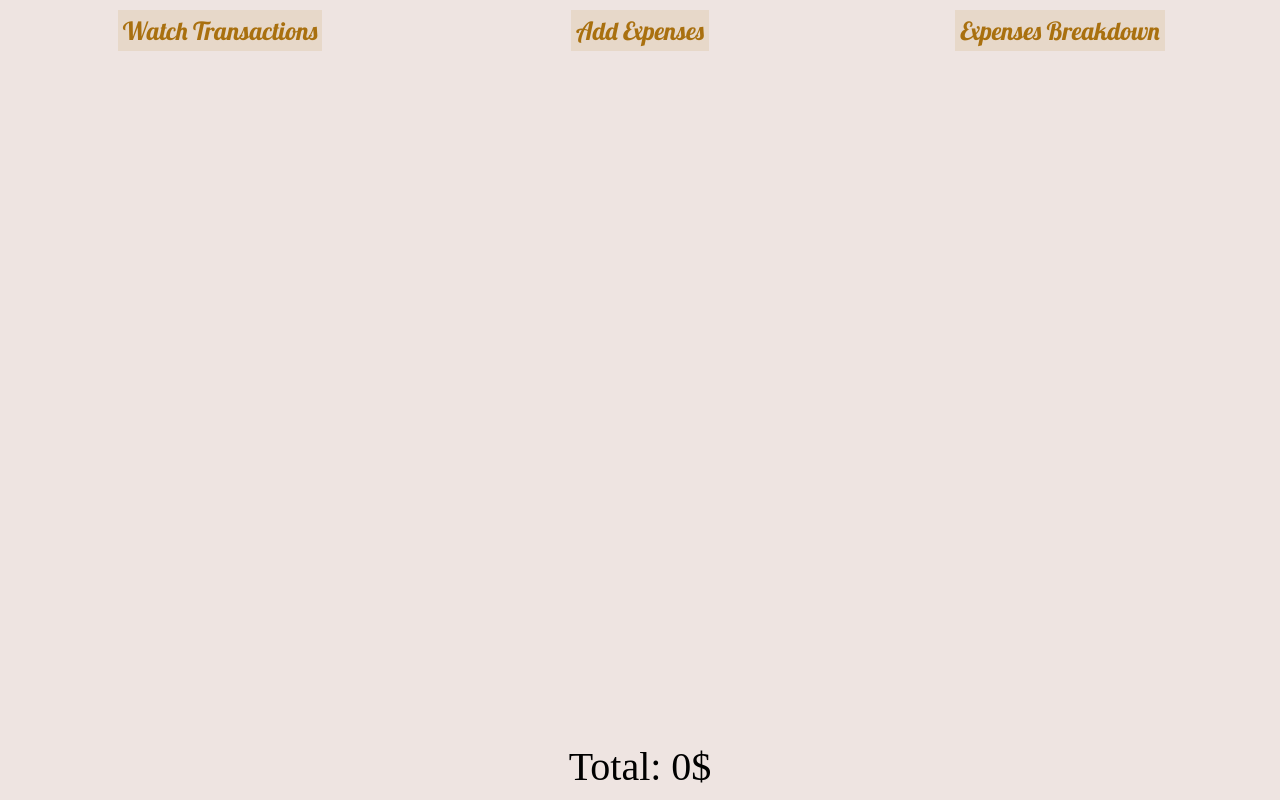
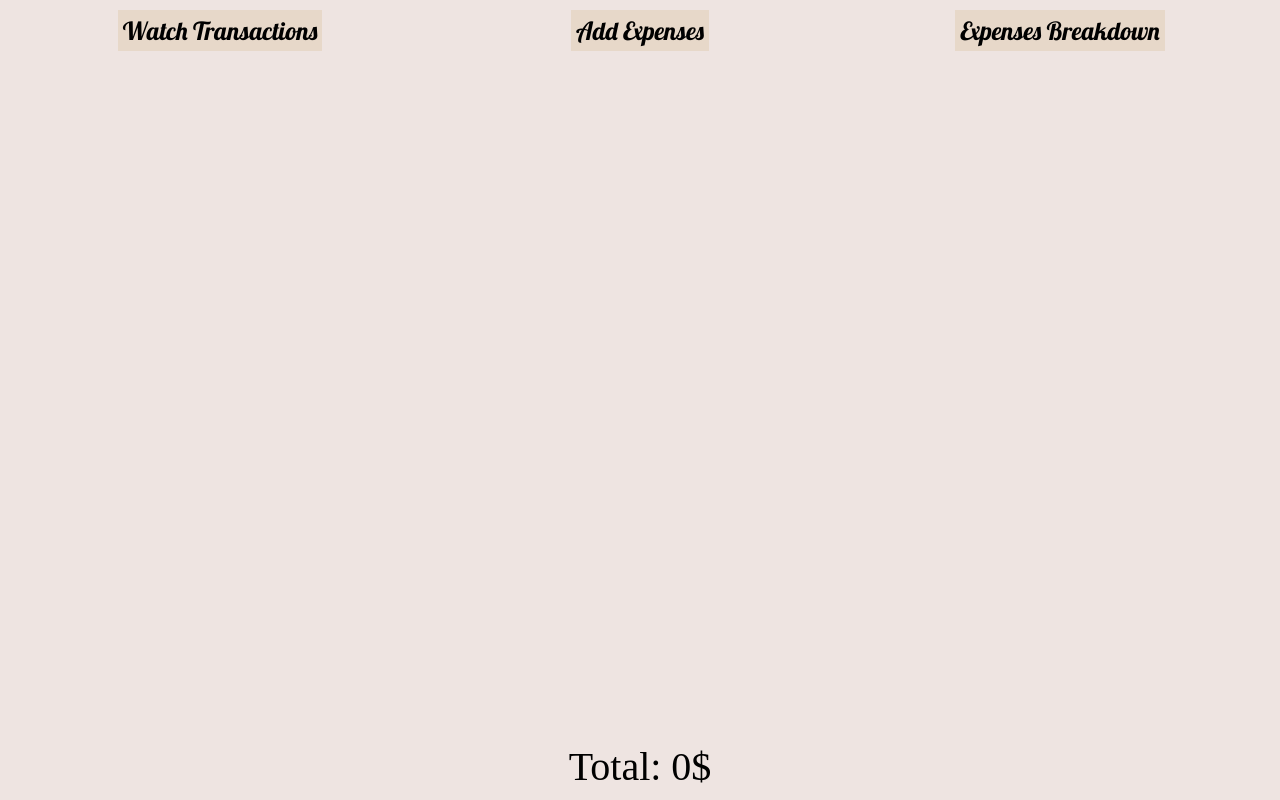
Before and after one commit to Renee88/My-bank-account, a React (Create React App) app in the folder bank/: page / in a window 1280 px wide. Built offline with nearby package versions, Linux system fonts and the light colour scheme; no server answers; a web font is replaced by a local one.

Commit message:
design of links, fonts and bacgrounds

```diff
--- a/bank/src/App.css
+++ b/bank/src/App.css
@@ -119,7 +119,7 @@ input{
 
 a{
   text-decoration: none;
-  color: #A9700F;
+  color: black;
 }
 
 #links-container{
@@ -132,7 +132,7 @@ a{
 
 a:visited{
 text-decoration: none;
-color: #A9700F;
+color: black;
 }
 
 .link{
@@ -141,7 +141,7 @@ color: #A9700F;
   padding: 5px;
   /* border-radius: 7px; */
   /* box-shadow: 5px 5px 5px #B2967D; */
-  color: #B2967D;
+  color: black;
   font-family: 'Lobster', cursive;
 }
 
@@ -207,9 +207,11 @@ color: #A9700F;
   overflow: auto;
   z-index: 1;
   background-color: white;
-  width: 12%;
+  /* color: white; */
+  width: 11%;
+  padding-bottom: 3px;
+  opacity: 0.8;
   text-align: center;
-  border-radius: 10px;
 
 }
 
@@ -235,11 +237,11 @@ color: #A9700F;
   justify-self: center;
   justify-content: center;
   font-size: 25px;
-  box-shadow: 5px 5px 3px #B2967D;
+  /* box-shadow: 5px 5px 3px #B2967D; */
   height: fit-content;
   background-color: white;
   padding: 10px;
-  border-radius: 5px;
+  /* border-radius: 5px; */
   color: #A9700F;
   font-family: 'Lobster', cursive;
 }
```
